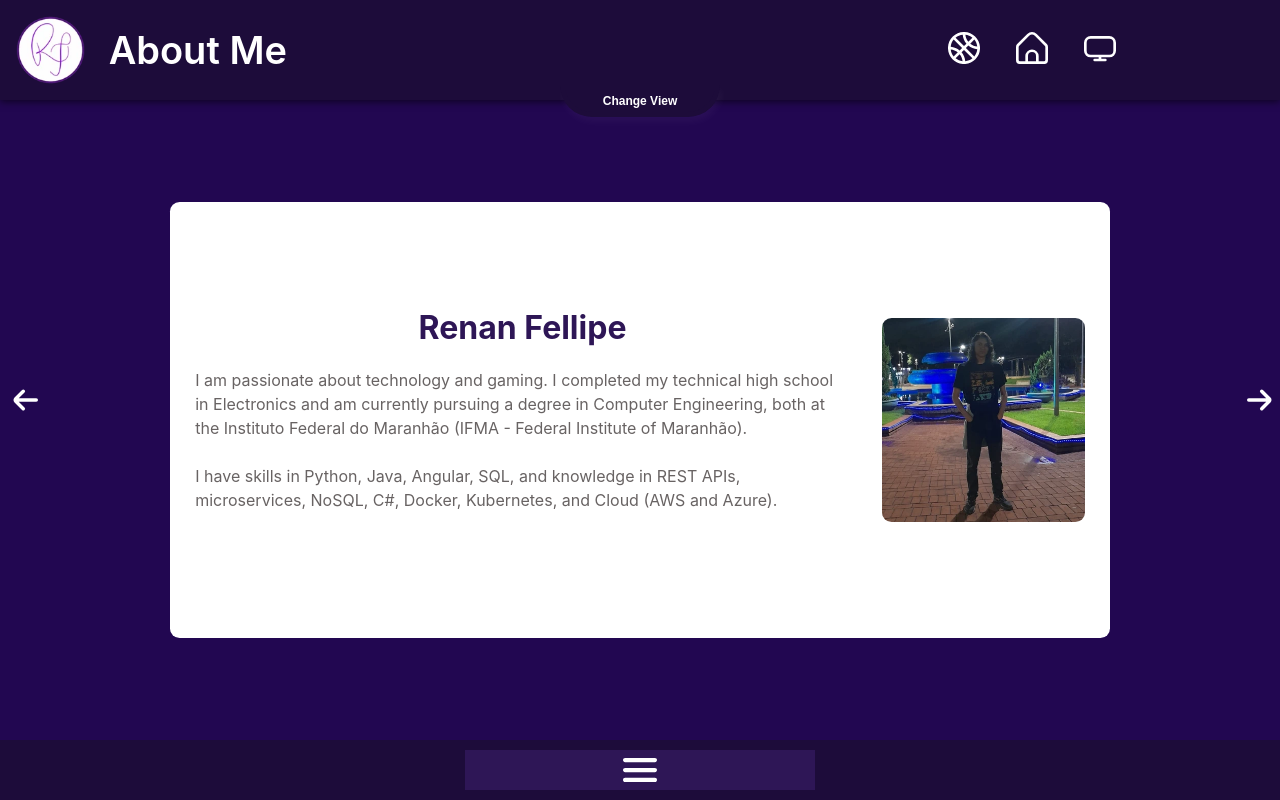
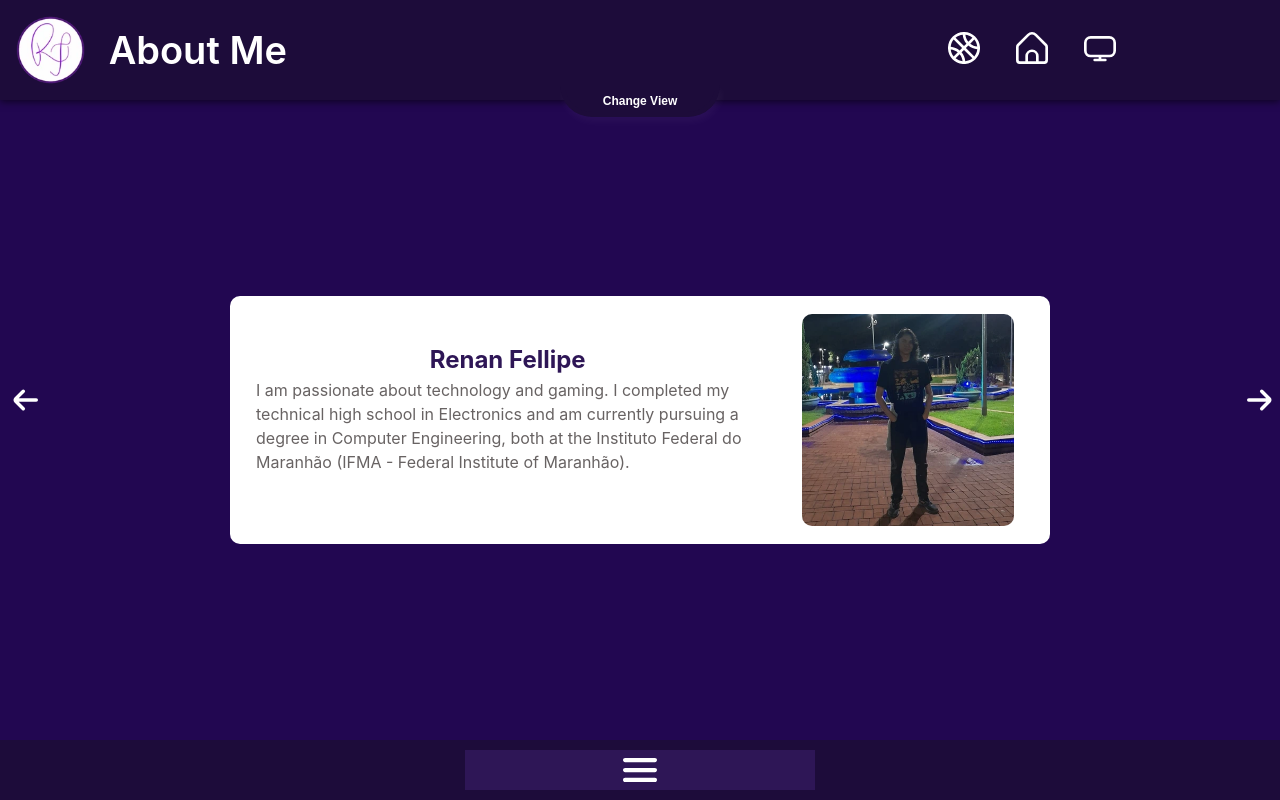
Before and after one commit to Xounder/portfolio, a React (Vite) app: page / in a window 1280 px wide. Built offline with nearby package versions, Linux system fonts and the light colour scheme.

Commit message:
fixed responsivity about-me component

```diff
--- a/src/components/AboutMe/AboutMe.css
+++ b/src/components/AboutMe/AboutMe.css
@@ -5,16 +5,25 @@
     align-items: center;
 
     background-color: white;
-    border-radius: 0.6em;
-    padding: 0.6em;
+    border-radius: 10px;
+    padding: 10px;
+    width: 20rem;
+    max-width: 90%;
 }
 
-.about-me img {
-    width: 70%;
-    max-height: 15.62em;
-    height: 50%;
-    margin: 1em;
-    border-radius: 0.6em;
+.about-me__image {
+    display: flex;
+    flex-direction: column;
+    justify-content: center;
+    align-items: center;
+}
+
+.about-me__image img {
+    width: 80%;
+    max-height: 15.62rem;
+    height: 100%;
+    margin: 0.5rem;
+    border-radius: 10px;
 }
 
 .about-me__content {
@@ -22,6 +31,7 @@
     flex-direction: column;
     justify-content: center;
     align-items: center;
+    flex: 1;
 }
 
 .about-me__content h2 {
@@ -35,33 +45,35 @@
 .about-me__content p {
     font-size: 0.9em;
     color: rgb(104, 99, 99);
-    margin: 1em 0;
+    margin: 0;
 }
 
 @media screen and (max-width: 600px) {
     .about-me {
-        max-width: 22.5em;
-        max-height: 34em;
+        max-height: 80vh;
     }
 }
 
 @media screen and (min-width: 600px) {
     .about-me {
-        height: 65vh;
-        flex-direction: row;
-        max-height: 20em;
-        max-width: 90em;
+        flex-direction: row-reverse;
+        width: 50rem;
+        max-width: 90%;
+        max-height: 70vh;
     }
 
-    .about-me img {
-        width: 12.75em;
-        height: 12.75em;
-        order: 2;
+    .about-me__image {
+        max-width: 50%
+    }
+
+    .about-me__image img {
+        min-width: 50%;
+        max-width: 90%;
+        height: 100%;
     }
 
     .about-me__content {
         margin: 0 1em;
-        order: 1;
     }
 
     .about-me__content h2 {
@@ -71,42 +83,49 @@
 
     .about-me__content p {
         font-size: 1em;
-        margin: 0;
+        margin: 0.5em 0;
+    }
+}
+
+@media screen and (max-width: 1000px) and (orientation: landscape) {
+    .about-me__image {
+        max-width: 30%;
+    }
+
+    .about-me__content h2 {
+        font-size: clamp(1em, 2vw, 1.5em);
+    }
+
+    .about-me__content p {
+        font-size: clamp(0.8em, 1.8vw, 1.2em);
     }
 
 }
 
 @media screen and (min-width: 1024px) {
     .about-me {
-        height: 70vh;
-        flex-direction: row;
-        width: 90%;
-        max-height: 26em;
+        max-height: 65vh;
+    }
+
+    .about-me__image {
+        max-width: 40%
     }
 
     .about-me__content h2 {
-        font-size: 2em;
-
+        font-size: 1.5em;
     }
 
     .about-me__content p {
-        margin-top: 1em;
+        font-size: 1em;
+        margin: 0;
     }
 }
 
 @media screen and (min-width: 1440px) {
     .about-me {
-        max-height: 35em;
-    }
-
-
-    .about-me img {
-        width: 20em;
-        height: 20em;
-    }
-
-    .about-me__content {
-        order: 1;
+        min-width: 90%;
+        max-width: 95%;
+        max-height: 70vh;
     }
 
     .about-me__content h2 {
--- a/src/components/AboutMe/AboutMe.tsx
+++ b/src/components/AboutMe/AboutMe.tsx
@@ -13,7 +13,9 @@ export type AboutMeProps = {
 export const AboutMe = (({image, title, description}: AboutMeProps) => {
     return (
         <div className="about-me">
-            <img src={image.img} alt={image.alt} />
+            <div className="about-me__image">
+                <img src={image.img} alt={image.alt} />
+            </div>
             <div className="about-me__content">
                 <h2>{title}</h2>
                 <p>
--- a/src/data/data.ts
+++ b/src/data/data.ts
@@ -25,8 +25,7 @@ export const AboutMeContent: AboutMeProps = {
   },
   title: "Renan Fellipe",
   description: [
-    "I am passionate about technology and gaming. I completed my technical high school in Electronics and am currently pursuing a degree in Computer Engineering, both at the Instituto Federal do Maranhão (IFMA - Federal Institute of Maranhão).",
-    "I have skills in Python, Java, Angular, SQL, and knowledge in REST APIs, microservices, NoSQL, C#, Docker, Kubernetes, and Cloud (AWS and Azure).",
+    "I am passionate about technology and gaming. I completed my technical high school in Electronics and am currently pursuing a degree in Computer Engineering, both at the Instituto Federal do Maranhão (IFMA - Federal Institute of Maranhão)."
   ],
 };
 
```
